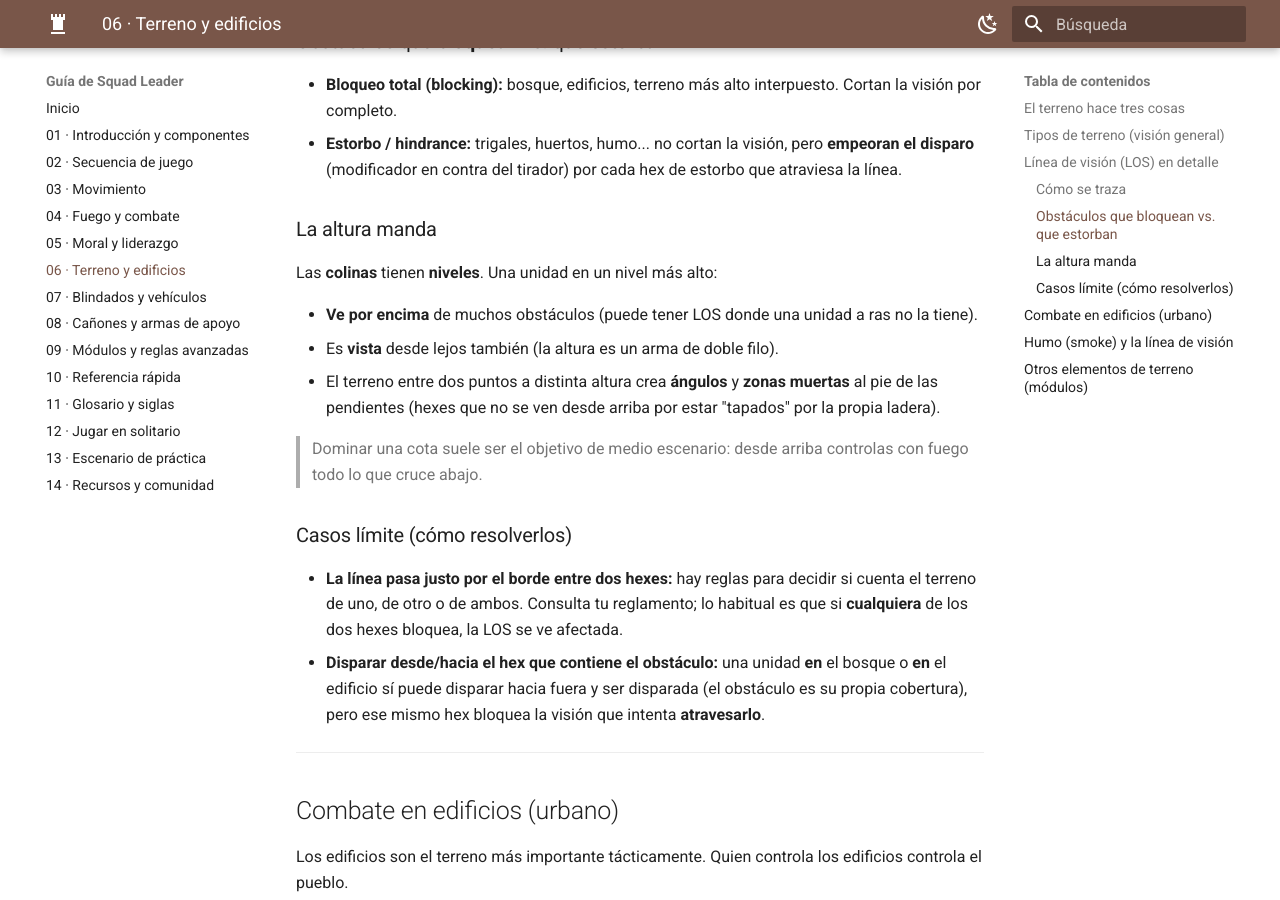
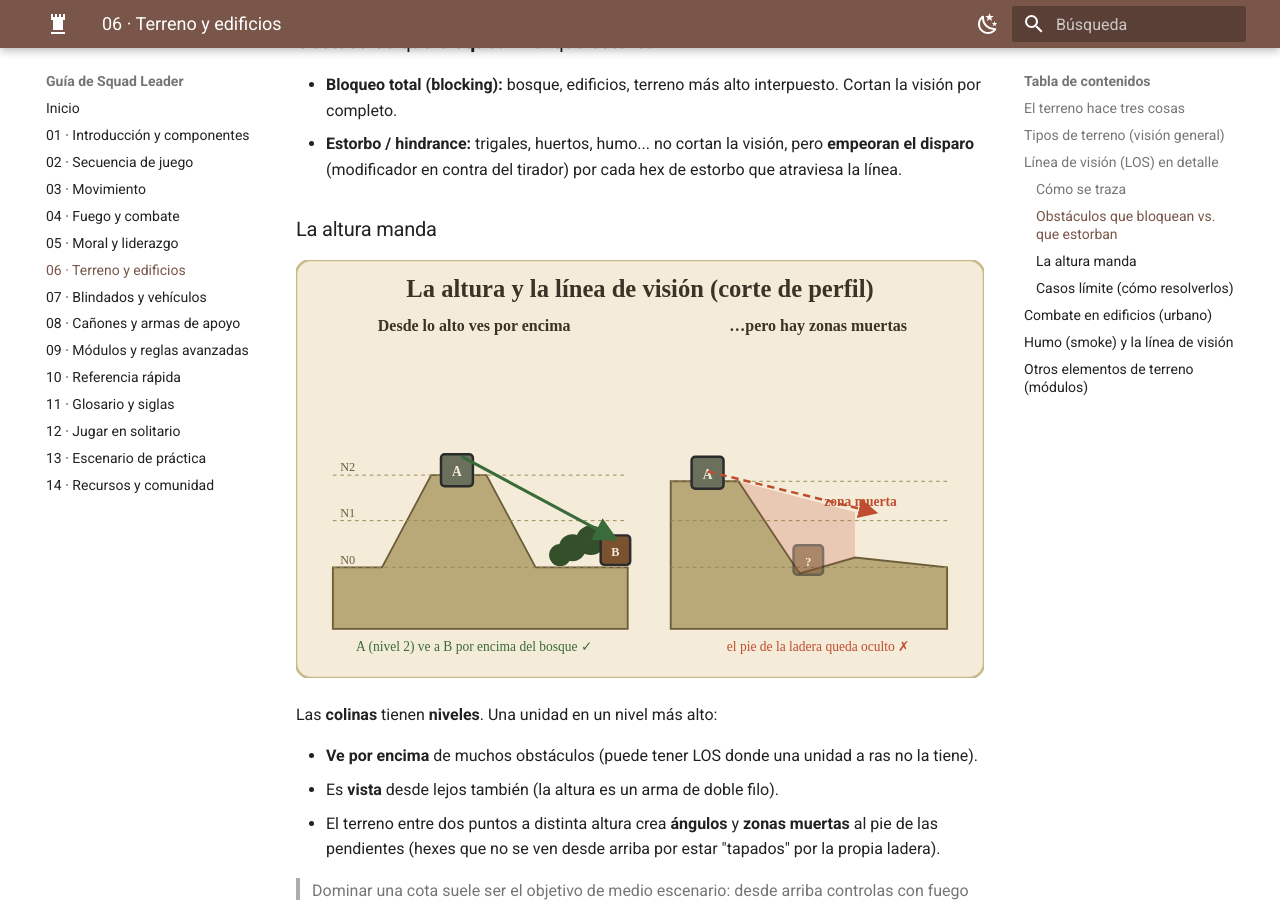
Before and after one commit to asantolaria/squad-leader, an MkDocs documentation site: the page built from docs/06-terreno-y-edificios.md, in a window 1280 px wide and 900 px high, scrolled down 2222 px. Built offline with MkDocs 1.6.1 and Material for MkDocs 9.7.7, drawn with Linux system fonts in a browser that asks for light colours.

Commit message:
Añade diagramas de altura/LOS en pendiente y cuerpo a cuerpo
Co-Authored-By: Claude Opus 4.8 (1M context) <noreply@anthropic.com>

```diff
--- a/docs/06-terreno-y-edificios.md
+++ b/docs/06-terreno-y-edificios.md
@@ -61,6 +61,8 @@ fases, lo que más decisiones genera.
   línea.
 
 ### La altura manda
+
+![Diagrama: la altura permite ver por encima de obstáculos, pero crea zonas muertas](assets/colina-los.svg)
 
 Las **colinas** tienen **niveles**. Una unidad en un nivel más alto:
 
```
Also changed, not shown: docs/02-secuencia-de-juego.md (+2 -0 lines), docs/assets/colina-los.svg (added), docs/assets/cuerpo-a-cuerpo.svg (added).
